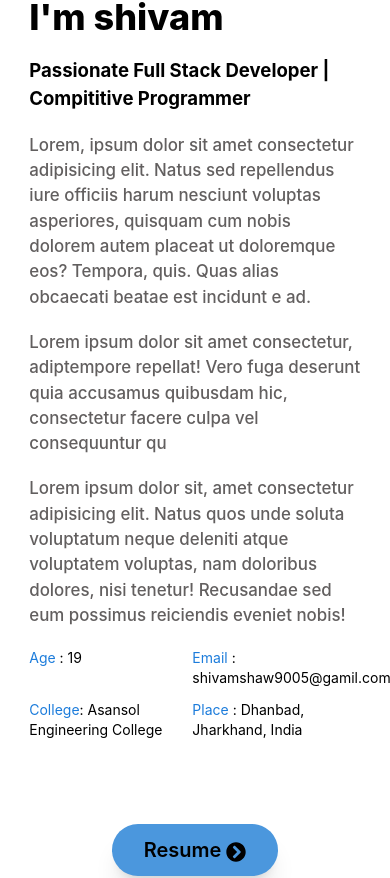
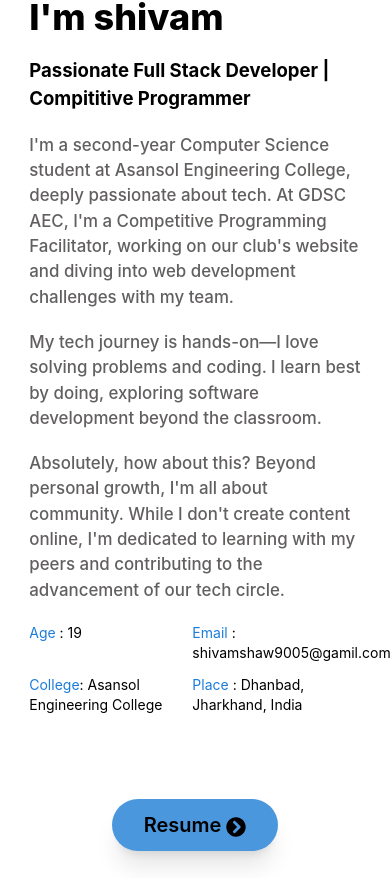
Before and after one commit to mrshivamshaw/Web-Portfolio, a React (Create React App) app: page / in a window 390 px wide. Shown: the part 1435-2313 px from the top of the page. Built offline with nearby package versions, Linux system fonts and the light colour scheme.

Commit message:
added links

```diff
--- a/src/components/pages/About/About.js
+++ b/src/components/pages/About/About.js
@@ -3,19 +3,18 @@ import pic from "../../../Assests/pic.jpeg";
 import person from "../../../Assests/man.png";
 import Tilt from "react-vanilla-tilt";
 import { motion } from "framer-motion";
-import './about.css'
-import {FaChevronCircleRight} from 'react-icons/fa'
+import "./about.css";
+import { FaChevronCircleRight } from "react-icons/fa";
 
 const About = () => {
   return (
-    <div
-
-      className="overflow-x-hidden h-auto py-20  w-full mx-auto flex flex-col justify-center items-center gap-[9vh]"
-    >
-      <motion.div initial={{opacity:0,x:100}}
-      whileInView={{opacity:1,x:0}}
-      // transition={{duration:2}}
-       className="absolute -right-[55vh] w-[40vw] h-[75.5vh] rounded-full z-0 bg-[#FFD9D9] duration-500 ease-linear"></motion.div>
+    <div className="overflow-x-hidden h-auto py-20  w-full mx-auto flex flex-col justify-center items-center gap-[9vh]">
+      <motion.div
+        initial={{ opacity: 0, x: 100 }}
+        whileInView={{ opacity: 1, x: 0 }}
+        // transition={{duration:2}}
+        className="absolute -right-[55vh] w-[40vw] h-[75.5vh] rounded-full z-0 bg-[#FFD9D9] duration-500 ease-linear"
+      ></motion.div>
       <div className="flex flex-col justify-center relative z-10 items-center gap-2 text-5xl font-bold">
         <div className="flex items-center gap-2">
           <img src={person} alt="admi" className="h-[7vh] w-auto" />
@@ -25,60 +24,67 @@ const About = () => {
           <div id="moving-div" className=" w-[8px] h-full rounded-full "></div>
         </div>
       </div>
-      <div
-       className="flex lg:flex-row flex-col  relative z-10  w-[85vw] justify-center items-center gap-[6vw]">
+      <div className="flex lg:flex-row flex-col  relative z-10  w-[85vw] justify-center items-center gap-[6vw]">
         <motion.div
-        initial={{opacity:0,x:-50}}
-        whileInView={{opacity:1,x:0}}
-        transition={{duration:1.5}}
+          initial={{ opacity: 0, x: -50 }}
+          whileInView={{ opacity: 1, x: 0 }}
+          transition={{ duration: 1.5 }}
         >
-
-        <Tilt
-         style={{borderRadius:"5%",padding:"20px",zIndex:0}}>
-          <img src={pic} alt="bdj" className="rounded-full h-[40vh] w-auto" />
-        </Tilt>
+          <Tilt style={{ borderRadius: "5%", padding: "20px", zIndex: 0 }}>
+            <img src={pic} alt="bdj" className="rounded-full h-[40vh] w-auto" />
+          </Tilt>
         </motion.div>
 
-        <div
-       className="flex flex-col justify-start lg:w-[50%] w-auto gap-5">
+        <div className="flex flex-col justify-start lg:w-[50%] w-auto gap-5">
           <motion.h1
-          initial={{opacity:0,y:50}}
-          whileInView={{opacity:1,y:0}}
-          transition={{duration:1.5}} className="text-4xl font-extrabold">I'm shivam</motion.h1>
+            initial={{ opacity: 0, y: 50 }}
+            whileInView={{ opacity: 1, y: 0 }}
+            transition={{ duration: 1.5 }}
+            className="text-4xl font-extrabold"
+          >
+            I'm shivam
+          </motion.h1>
           <h2 className="text-[2.2vh] font-bold">
             Passionate Full Stack Developer | Compititive Programmer
           </h2>
           <motion.p
-          initial={{opacity:0,x:50}}
-          whileInView={{opacity:1,x:0}}
-          transition={{duration:1.2}}
-          className="font-medium text-[#625f5f] text-[2vh]">
-            Lorem, ipsum dolor sit amet consectetur adipisicing elit. Natus sed
-            repellendus iure officiis harum nesciunt voluptas asperiores,
-            quisquam cum nobis dolorem autem placeat ut doloremque eos? Tempora,
-            quis. Quas alias obcaecati beatae est incidunt e ad.
+            initial={{ opacity: 0, x: 50 }}
+            whileInView={{ opacity: 1, x: 0 }}
+            transition={{ duration: 1.2 }}
+            className="font-medium text-[#625f5f] text-[2vh]"
+          >
+            I'm a second-year Computer Science student at Asansol Engineering
+            College, deeply passionate about tech. At GDSC AEC, I'm a
+            Competitive Programming Facilitator, working on our club's website
+            and diving into web development challenges with my team.
           </motion.p>
           <motion.p
-          initial={{opacity:0,x:50}}
-          whileInView={{opacity:1,x:0}}
-          transition={{duration:1.4}} className="font-medium text-[#625f5f] text-[2vh]">
-            Lorem ipsum dolor sit amet consectetur, adiptempore repellat! Vero
-            fuga deserunt quia accusamus quibusdam hic, consectetur facere culpa
-            vel consequuntur qu
+            initial={{ opacity: 0, x: 50 }}
+            whileInView={{ opacity: 1, x: 0 }}
+            transition={{ duration: 1.4 }}
+            className="font-medium text-[#625f5f] text-[2vh]"
+          >
+            My tech journey is hands-on—I love solving problems and coding. I
+            learn best by doing, exploring software development beyond the
+            classroom.
           </motion.p>
           <motion.p
-          initial={{opacity:0,x:50}}
-          whileInView={{opacity:1,x:0}}
-          transition={{duration:1.6}} className="font-medium text-[#625f5f] text-[2vh]">
-            Lorem ipsum dolor sit, amet consectetur adipisicing elit. Natus quos
-            unde soluta voluptatum neque deleniti atque voluptatem voluptas, nam
-            doloribus dolores, nisi tenetur! Recusandae sed eum possimus
-            reiciendis eveniet nobis!
+            initial={{ opacity: 0, x: 50 }}
+            whileInView={{ opacity: 1, x: 0 }}
+            transition={{ duration: 1.6 }}
+            className="font-medium text-[#625f5f] text-[2vh]"
+          >
+            Absolutely, how about this? Beyond personal growth, I'm all about
+            community. While I don't create content online, I'm dedicated to
+            learning with my peers and contributing to the advancement of our
+            tech circle.
           </motion.p>
           <motion.div
-          initial={{opacity:0,y:-160}}
-          whileInView={{opacity:1,y:0}}
-          transition={{duration:1}} className="flex flex-wrap text-sm gap-1">
+            initial={{ opacity: 0, y: -160 }}
+            whileInView={{ opacity: 1, y: 0 }}
+            transition={{ duration: 1 }}
+            className="flex flex-wrap text-sm gap-1"
+          >
             <div className="w-[48%] mb-2">
               <span className="text-[#1c7cdb]">Age</span> : 19
             </div>
@@ -97,10 +103,16 @@ const About = () => {
           </motion.div>
         </div>
       </div>
-      <a href='https://drive.google.com/file/d/1yRtEVB0iWZ90joIf8oiVaGaeoXSrFthj/view?usp=drive_link' download='https://drive.google.com/file/d/1yRtEVB0iWZ90joIf8oiVaGaeoXSrFthj/view?usp=drive_link'>
-      <button className="px-8 py-3 bg-[#4b97dd] rounded-full text-xl font-semibold hover:font-bold hover:scale-90 shadow-xl hover:shadow-2xl transition-all duration-500">
-        Resume <span><FaChevronCircleRight className="inline "/></span>
-      </button>
+      <a
+        href="https://drive.google.com/file/d/1yRtEVB0iWZ90joIf8oiVaGaeoXSrFthj/view?usp=drive_link"
+        download="https://drive.google.com/file/d/1yRtEVB0iWZ90joIf8oiVaGaeoXSrFthj/view?usp=drive_link"
+      >
+        <button className="px-8 py-3 bg-[#4b97dd] rounded-full text-xl font-semibold hover:font-bold hover:scale-90 shadow-xl hover:shadow-2xl transition-all duration-500">
+          Resume{" "}
+          <span>
+            <FaChevronCircleRight className="inline " />
+          </span>
+        </button>
       </a>
     </div>
   );
--- a/src/components/pages/Skills/Skills.jsx
+++ b/src/components/pages/Skills/Skills.jsx
@@ -42,69 +42,69 @@ const Skills = () => {
           <div id="moving-div" className=" w-[8px] h-full rounded-full "></div>
         </div>
       </div>
-      <div className="flex md:flex-row lg:flex-row flex-col justify-center lg:gap-20 gap-8 w-[100vw] md:w-[85vw] lg:w-[85vw] xl:w-[85vw] relative z-10">
+      <div className="flex md:flex-row lg:flex-row flex-col items-center justify-center lg:gap-20 gap-8 w-[100vw] md:w-[85vw] lg:w-[85vw] xl:w-[85vw] relative z-10">
         <div className="grid xl:grid-cols-4 lg:grid-cols-4 md:grid-cols-3 grid-cols-3 lg:w-auto xl:w-auto md:w-auto w-screen justify-center place-content-center py-6 gap-4">
-          <div className="animate flex flex-col mt-4 text-[1.4vh] font-semibold justify-center items-center py-2 px-6 h-[82px] w-[82px] md:h-[87px] md:w-[87px] lg:h-[87px] lg:w-[87px] xl:h-[87px] xl:w-[87px] rounded-full bg-[#d4e3ea6d] hover:scale-105 hover:shadow-2xl transition-all duration-300">
+          <div className="animate flex mx-auto flex-col mt-4 text-[1.4vh] font-semibold justify-center items-center py-2 px-6 h-[82px] w-[82px] md:h-[87px] md:w-[87px] lg:h-[87px] lg:w-[87px] xl:h-[87px] xl:w-[87px] rounded-full bg-[#d4e3ea6d] hover:scale-105 hover:shadow-2xl transition-all duration-300">
             <img src={react} alt="react" />
             <div>ReactJs</div>
           </div>
-          <div className="animate flex flex-col mt-4 text-[1.4vh] font-semibold justify-center items-center py-2 px-6 h-[87px] w-[87px] rounded-full bg-[#d4e3ea6d] hover:scale-105 hover:shadow-2xl transition-all duration-300">
+          <div className="animate flex mx-auto  flex-col mt-4 text-[1.4vh] font-semibold justify-center items-center py-2 px-6 h-[87px] w-[87px] rounded-full bg-[#d4e3ea6d] hover:scale-105 hover:shadow-2xl transition-all duration-300">
             <img src={express} alt="express" />
             <div>NodeJs</div>
           </div>
-          <div className="animate flex flex-col mt-4 text-[1.4vh] font-semibold justify-center items-center py-2 px-6 h-[87px] w-[87px] rounded-full bg-[#d4e3ea6d] hover:scale-105 hover:shadow-2xl transition-all duration-300">
+          <div className="animate flex mx-auto  flex-col mt-4 text-[1.4vh] font-semibold justify-center items-center py-2 px-6 h-[87px] w-[87px] rounded-full bg-[#d4e3ea6d] hover:scale-105 hover:shadow-2xl transition-all duration-300">
             <img src={node} alt="node" />
             <div>ExpressJs</div>
           </div>
-          <div className="animate flex flex-col mt-4 text-[1.4vh] font-semibold justify-center items-center py-2 px-6 h-[87px] w-[87px] rounded-full bg-[#d4e3ea6d] hover:scale-105 hover:shadow-2xl transition-all duration-300">
+          <div className="animate flex mx-auto  flex-col mt-4 text-[1.4vh] font-semibold justify-center items-center py-2 px-6 h-[87px] w-[87px] rounded-full bg-[#d4e3ea6d] hover:scale-105 hover:shadow-2xl transition-all duration-300">
             <img src={redux} alt="Redux" />
             <div>Redux</div>
           </div>
-          <div className="animate flex flex-col mt-4 text-[1.4vh] font-semibold justify-center items-center py-2 px-6 h-[87px] w-[87px] rounded-full bg-[#d4e3ea6d] hover:scale-105 hover:shadow-2xl transition-all duration-300">
+          <div className="animate flex mx-auto  flex-col mt-4 text-[1.4vh] font-semibold justify-center items-center py-2 px-6 h-[87px] w-[87px] rounded-full bg-[#d4e3ea6d] hover:scale-105 hover:shadow-2xl transition-all duration-300">
             <img src={DSA} alt="DSA" />
             <div>DSA</div>
           </div>
-          <div className="animate flex flex-col mt-4 text-[1.4vh] font-semibold justify-center items-center py-2 px-6 h-[87px] w-[87px] rounded-full bg-[#d4e3ea6d] hover:scale-105 hover:shadow-2xl transition-all duration-300">
+          <div className="animate flex mx-auto  flex-col mt-4 text-[1.4vh] font-semibold justify-center items-center py-2 px-6 h-[87px] w-[87px] rounded-full bg-[#d4e3ea6d] hover:scale-105 hover:shadow-2xl transition-all duration-300">
             <img src={Mongo} alt="Mongo" />
             <div>MongoDb</div>
           </div>
-          <div className="animate flex flex-col mt-4 text-[1.4vh] font-semibold justify-center items-center py-2 px-6 h-[5.5rem] w-[5.5rem] rounded-full bg-[#d4e3ea6d] hover:scale-105 hover:shadow-2xl transition-all duration-300">
+          <div className="animate flex mx-auto  flex-col mt-4 text-[1.4vh] font-semibold justify-center items-center py-2 px-6 h-[5.5rem] w-[5.5rem] rounded-full bg-[#d4e3ea6d] hover:scale-105 hover:shadow-2xl transition-all duration-300">
             <img src={html} alt="html" />
             <div>HTML</div>
           </div>
-          <div className="animate flex flex-col mt-4 text-[1.4vh] font-semibold justify-center items-center py-2 px-6 h-[87px] w-[87px] rounded-full bg-[#d4e3ea6d] hover:scale-105 hover:shadow-2xl transition-all duration-300">
+          <div className="animate flex mx-auto  flex-col mt-4 text-[1.4vh] font-semibold justify-center items-center py-2 px-6 h-[87px] w-[87px] rounded-full bg-[#d4e3ea6d] hover:scale-105 hover:shadow-2xl transition-all duration-300">
             <img src={css} alt="css3" />
             <div>CSS3</div>
           </div>
-          <div className="animate flex flex-col mt-4 text-[1.4vh] font-semibold justify-center items-center py-2 px-6 h-[87px] w-[87px] rounded-full bg-[#d4e3ea6d] hover:scale-105 hover:shadow-2xl transition-all duration-300">
+          <div className="animate flex mx-auto  flex-col mt-4 text-[1.4vh] font-semibold justify-center items-center py-2 px-6 h-[87px] w-[87px] rounded-full bg-[#d4e3ea6d] hover:scale-105 hover:shadow-2xl transition-all duration-300">
             <img src={python} alt="Python" />
             <div>Python</div>
           </div>
-          <div className="animate flex flex-col mt-4 text-[1.4vh] font-semibold justify-center items-center py-2 px-6 h-[87px] w-[87px] rounded-full bg-[#d4e3ea6d] hover:scale-105 hover:shadow-2xl transition-all duration-300">
+          <div className="animate flex mx-auto  flex-col mt-4 text-[1.4vh] font-semibold justify-center items-center py-2 px-6 h-[87px] w-[87px] rounded-full bg-[#d4e3ea6d] hover:scale-105 hover:shadow-2xl transition-all duration-300">
             <img src={js} alt="js" />
             <div>JavaScript</div>
           </div>
-          <div className="animate flex flex-col mt-4 text-[1.4vh] font-semibold justify-center items-center py-2 px-6 h-[87px] w-[87px] rounded-full bg-[#d4e3ea6d] hover:scale-105 hover:shadow-2xl transition-all duration-300">
+          <div className="animate flex mx-auto  flex-col mt-4 text-[1.4vh] font-semibold justify-center items-center py-2 px-6 h-[87px] w-[87px] rounded-full bg-[#d4e3ea6d] hover:scale-105 hover:shadow-2xl transition-all duration-300">
             <img src={cpp} alt="cpp" />
             <div>CPP</div>
           </div>
-          <div className="animate flex flex-col mt-4 text-[1.4vh] font-semibold justify-center items-center py-2 px-6 h-[87px] w-[87px]  rounded-full bg-[#d4e3ea6d] hover:scale-105 hover:shadow-2xl transition-all duration-300">
+          <div className="animate flex mx-auto flex-col mt-4 text-[1.4vh] font-semibold justify-center items-center py-2 px-6 h-[87px] w-[87px]  rounded-full bg-[#d4e3ea6d] hover:scale-105 hover:shadow-2xl transition-all duration-300">
             <img src={c} alt="c" />
             <div>C</div>
           </div>
-          <div className="animate flex flex-col mt-4 text-[1.4vh] font-semibold justify-center items-center py-2 px-6 h-[87px] w-[87px] rounded-full bg-[#d4e3ea6d] hover:scale-105 hover:shadow-2xl transition-all duration-300">
+          <div className="animate flex mx-auto flex-col mt-4 text-[1.4vh] font-semibold justify-center items-center py-2 px-6 h-[87px] w-[87px] rounded-full bg-[#d4e3ea6d] hover:scale-105 hover:shadow-2xl transition-all duration-300">
             <img src={net} alt="net" />
             <div>Netlify</div>
           </div>
-          <div className="animate flex flex-col mt-4 text-[1.4vh] font-semibold justify-center items-center py-2 px-6 h-[87px] w-[87px] rounded-full bg-[#d4e3ea6d] hover:scale-105 hover:shadow-2xl transition-all duration-300">
+          <div className="animate flex mx-auto  flex-col mt-4 text-[1.4vh] font-semibold justify-center items-center py-2 px-6 h-[87px] w-[87px] rounded-full bg-[#d4e3ea6d] hover:scale-105 hover:shadow-2xl transition-all duration-300">
             <img src={git} alt="git" />
             <div>Git</div>
           </div>
-          <div className="animate flex flex-col mt-4 text-[1.4vh] font-semibold justify-center items-center py-2 px-6 h-[87px] w-[87px]  rounded-full bg-[#d4e3ea6d] hover:scale-105 hover:shadow-2xl transition-all duration-300">
+          <div className="animate flex mx-auto flex-col mt-4 text-[1.4vh] font-semibold justify-center items-center py-2 px-6 h-[87px] w-[87px]  rounded-full bg-[#d4e3ea6d] hover:scale-105 hover:shadow-2xl transition-all duration-300">
             <img src={github} alt="github" />
             <div>GitHub</div>
           </div>
-          <div className="animate flex flex-col mt-4 text-[1.4vh] font-semibold justify-center items-center py-2 px-6 h-[87px] w-[87px] rounded-full bg-[#d4e3ea6d] hover:scale-105 hover:shadow-2xl transition-all duration-300">
+          <div className="animate flex mx-auto flex-col mt-4 text-[1.4vh] font-semibold justify-center items-center py-2 px-6 h-[87px] w-[87px] rounded-full bg-[#d4e3ea6d] hover:scale-105 hover:shadow-2xl transition-all duration-300">
             <img src={team} alt="team" />
             <div>Team work</div>
           </div>
@@ -115,20 +115,20 @@ const Skills = () => {
           whileInView={{opacity:1,x:0}}
           transition={{duration:1.2}}
           className="flex gap-4 items-baseline">
-            <div>2022</div>
+            <div>2023</div>
             <div>
-              <p>Lorem ipsum dolor sit amet consectetur</p>
-              <p>Lorem, ipsum.</p>
+              <p>Selected as a Compititive Progarmming Facilator</p>
+              <p>GDSC AEC</p>
             </div>
           </motion.div>
           <motion.div
           initial={{opacity:0,x:200}}
           whileInView={{opacity:1,x:0}}
           transition={{duration:1.9}} className="flex gap-4 items-baseline">
-            <div>2022</div>
+            <div>2023</div>
             <div>
-              <p>Lorem ipsum dolor sit amet consectetur</p>
-              <p>Lorem, ipsum.</p>
+              <p>Collaborated with GDSC AEC team to develop a website for our team.</p>
+              <p>GDSC AEC</p>
             </div>
           </motion.div>
           <motion.div
```
